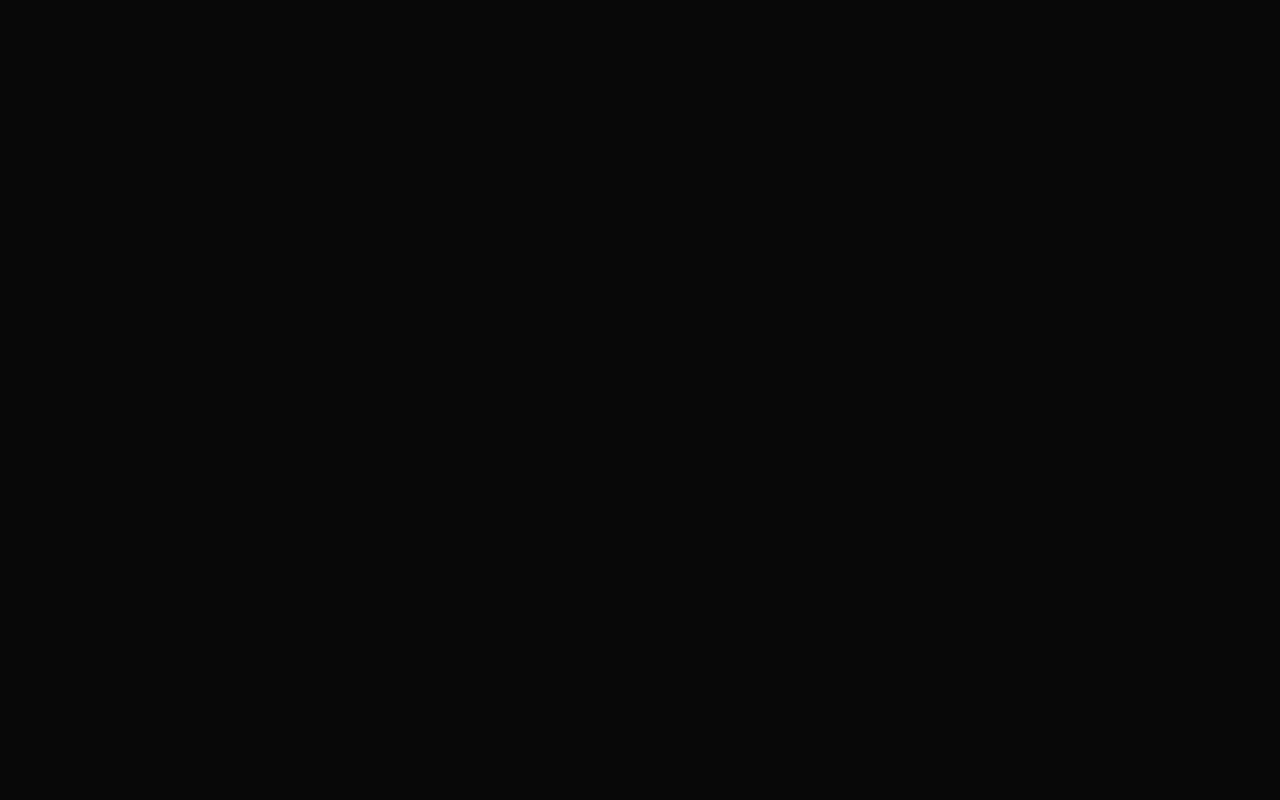
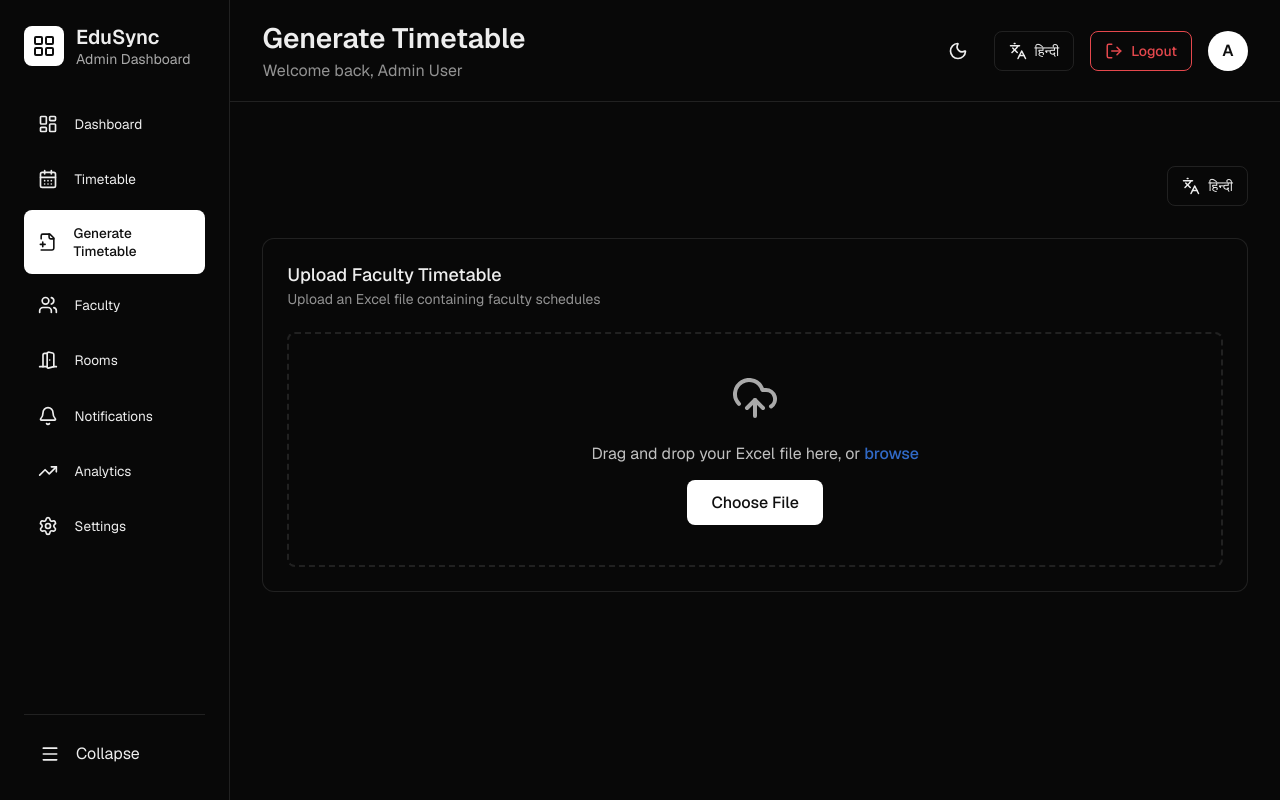
Before and after one commit to Shourya523/EduSch-Frontend, a React (Vite) app: page /gentt in a window 1280 px wide. Before the commit this address had no page. Built offline with nearby package versions, Linux system fonts and the light colour scheme.

Commit message:
Adding useNavigate to navigate to dashboard from HomePage

```diff
--- a/src/App.jsx
+++ b/src/App.jsx
@@ -3,7 +3,8 @@ import HomePage from './Pages/HomePage/HomePage'
 import './index.css'
 import { Routes, Route, BrowserRouter } from "react-router-dom";
 import SignIn from './Pages/auth/signIn.jsx';
-import DashBoard from './Pages/HomePage/DashBoard.jsx';
+import DashBoard from './Pages/DashBoard.jsx';
+import GenerateTT from './Pages/GenerateTT.jsx';
 function App() {
 
 
@@ -13,6 +14,7 @@ function App() {
         <Route path='/' element={<HomePage />} />
         <Route path='/signin' element={<SignIn />} />
         <Route path='/dashboard' element ={<DashBoard />} />
+        <Route path='/gentt' element ={<GenerateTT />} />
       </Routes>
     </BrowserRouter>
   )
--- a/src/Pages/HomePage/DashBoard.jsx
+++ b/src/Pages/DashBoard.jsx
@@ -1,16 +1,19 @@
-import AddFile from '../../components/AddFile';
-import Header from '../../components/Header';
-import SideBar from '../../components/SideBar';
-import StatCard from '../../components/StatCard';
+import AddFile from '../components/AddFile';
+import Header from '../components/Header';
+import SideBar from '../components/SideBar';
+import StatCard from '../components/StatCard';
 import './DashBoard.css';
 import { RectangleHorizontal, Users, Clock, UserSquare2 } from "lucide-react";
 
 export default function DashBoard() {
     return (
         <div className="dashboard-layout">
-            <SideBar />
+            <SideBar activePage={'dashboard'} />
             <main className="main-content">
-                <Header />
+                <Header
+                    title="Dashboard"
+                    subtitle="Welcome back, Admin User"
+                />
                 <div className="content-area">
                     <div className="stats-grid">
                         <StatCard
@@ -42,8 +45,10 @@ export default function DashBoard() {
                         />
                     </div>
 
-                    {/* The AddFile component is now included below */}
-                    <AddFile />
+                    <AddFile
+                        title="Upload Faculty Timetable"
+                        description="Upload an Excel file containing faculty schedules"
+                    />
 
                 </div>
             </main>
--- /dev/null
+++ b/src/Pages/GenerateTT.css
@@ -0,0 +1,63 @@
+@import url('https://fonts.googleapis.com/css2?family=Geist:wght@100..900&display=swap');
+
+:root {
+    --bg-dark: #080808;
+    --text-light: #eeeeee;
+    --border: rgba(255, 255, 255, 0.1);
+    --btn-dark: #1c1c1c;
+    --btn-light: #ffffff;
+    --text-dark: #0f0f0f;
+    --danger-red: #E5484D;
+}
+
+body {
+    font-family: 'Geist', sans-serif;
+    background-color: var(--bg-dark);
+    margin: 0;
+    padding: 0;
+}
+
+/* --- Main Layout --- */
+.page-layout {
+    display: flex;
+    background-color: var(--bg-dark);
+    color: var(--text-light);
+    min-height: 100vh;
+}
+
+.main-content {
+    flex-grow: 1;
+    display: flex;
+    flex-direction: column;
+}
+
+/* --- Content Area --- */
+.content-area {
+    padding: 32px;
+}
+
+.content-header {
+    display: flex;
+    justify-content: flex-end;
+    margin-bottom: 24px;
+}
+
+.language-toggle-btn {
+    display: flex;
+    align-items: center;
+    gap: 8px;
+    background-color: transparent;
+    border: 1px solid var(--border);
+    color: var(--text-light);
+    padding: 10px 14px;
+    border-radius: 8px;
+    font-family: 'Geist', sans-serif;
+    font-size: 14px;
+    font-weight: 500;
+    cursor: pointer;
+    transition: background-color 0.2s ease;
+}
+
+.language-toggle-btn:hover {
+    background-color: var(--btn-dark);
+}
--- /dev/null
+++ b/src/Pages/GenerateTT.jsx
@@ -0,0 +1,33 @@
+import AddFile from '../components/AddFile';
+import Header from '../components/Header';
+import SideBar from '../components/SideBar';
+import './GenerateTT.css';
+import { Languages } from 'lucide-react';
+
+export default function GenerateTT() {
+    return (
+        <div className="page-layout">
+            <SideBar activePage={'gentt'}  />
+            <main className="main-content">
+                <Header
+                    title="Generate Timetable"
+                    subtitle="Welcome back, Admin User"
+                />
+                <div className="content-area">
+                    {/* This is the extra button shown in the screenshot */}
+                    <div className="content-header">
+                        <button className="language-toggle-btn">
+                            <Languages size={18} />
+                            <span>हिन्दी</span>
+                        </button>
+                    </div>
+
+                    <AddFile
+                        title="Upload Timetable Data"
+                        description="Upload an Excel file containing batch schedules and room allocations"
+                    />
+                </div>
+            </main>
+        </div>
+    );
+}
--- a/src/Pages/auth/signIn.css
+++ b/src/Pages/auth/signIn.css
@@ -11,7 +11,7 @@
 
 /* --- Top Bar --- */
 /* CHANGED: Made the wrapper absolute to span the full page width */
-.sd-wrapper {
+.sdf-wrapper {
   position: absolute;
   top: 0;
   left: 0;
@@ -21,7 +21,7 @@
   align-items: center;
   padding: 1.5rem 2rem; /* Added padding to keep content off edges */
   box-sizing: border-box;
-  border: none;
+  border-bottom: 1px solid rgba(255, 255, 255, 0.1);
 }
 
 .sd-left {
@@ -68,6 +68,7 @@
   width: 100%;            /* Ensures it takes up full width of the container */
   justify-content: center; /* Re-centers the new horizontal group */
   margin-top: 2rem;
+  /* border-bottom: 1px solid rgba(255, 255, 255, 0.1); */
 }
 
 /* New class for the text container */
--- a/src/Pages/auth/signIn.jsx
+++ b/src/Pages/auth/signIn.jsx
@@ -21,7 +21,7 @@ function SignIn() {
   return (
     <div className="signin-page-wrapper">
       {/* Top Bar */}
-      <header className="sd-wrapper">
+      <header className="sdf-wrapper">
         <div className="sd-left" onClick={handleGoHome}>
           <ArrowLeft size={18} strokeWidth={2} color="white" />
           <span className="sd-sitemotto">Back To Home</span>
--- a/src/components/Header.jsx
+++ b/src/components/Header.jsx
@@ -1,12 +1,14 @@
 import './Header.css';
 import { Moon, Languages, LogOut } from "lucide-react";
 
-export default function Header() {
+// Add { title, subtitle } as props
+export default function Header({ title, subtitle }) {
     return (
         <header className="dashboard-header">
             <div className="header-title">
-                <h1>Dashboard</h1>
-                <p>Welcome back, Admin User</p>
+                {/* Use the props, with fallback text */}
+                <h1>{title || 'Dashboard'}</h1>
+                <p>{subtitle || 'Welcome back, Admin User'}</p>
             </div>
             <div className="header-controls">
                 <button className="theme-toggle">
--- a/src/components/SideBar.jsx
+++ b/src/components/SideBar.jsx
@@ -1,3 +1,4 @@
+import { useNavigate } from 'react-router-dom';
 import './SideBar.css';
 import {
     LayoutGrid,
@@ -12,7 +13,8 @@ import {
     Menu
 } from "lucide-react";
 
-export default function SideBar() {
+export default function SideBar({ activePage }) {
+    const navigate = useNavigate();
     return (
         <aside className="sidebar">
             <div className="sidebar-header">
@@ -27,49 +29,49 @@ export default function SideBar() {
 
             <nav className="sidebar-nav">
                 <ul>
-                    <li className="active">
+                    <li className={activePage === 'dashboard' ? 'active' : ''} onClick={() => navigate("/dashboard")}>
                         <a href="#">
                             <LayoutDashboard size={20} />
                             <span>Dashboard</span>
                         </a>
                     </li>
-                    <li>
+                    <li className={activePage === 'timetable' ? 'active' : ''} onClick={() => navigate("/timetable")}>
                         <a href="#">
                             <CalendarDays size={20} />
                             <span>Timetable</span>
                         </a>
                     </li>
-                    <li>
+                    <li className={activePage === 'gentt' ? 'active' : ''} onClick={() => navigate("/gentt")}>
                         <a href="#">
                             <FilePlus2 size={20} />
                             <span>Generate Timetable</span>
                         </a>
                     </li>
-                    <li>
+                    <li className={activePage === 'faculty' ? 'active' : ''} onClick={() => navigate("/faculty")}>
                         <a href="#">
                             <Users size={20} />
                             <span>Faculty</span>
                         </a>
                     </li>
-                    <li>
+                    <li className={activePage === 'rooms' ? 'active' : ''} onClick={() => navigate("/rooms")}>
                         <a href="#">
                             <DoorOpen size={20} />
                             <span>Rooms</span>
                         </a>
                     </li>
-                    <li>
+                    <li className={activePage === 'notifications' ? 'active' : ''} onClick={() => navigate("/notifications")}>
                         <a href="#">
                             <Bell size={20} />
                             <span>Notifications</span>
                         </a>
                     </li>
-                    <li>
+                    <li className={activePage === 'analytics' ? 'active' : ''} onClick={() => navigate("/analytics")}>
                         <a href="#">
                             <TrendingUp size={20} />
                             <span>Analytics</span>
                         </a>
                     </li>
-                    <li>
+                    <li className={activePage === 'settings' ? 'active' : ''} onClick={() => navigate("/settings")}>
                         <a href="#">
                             <Settings size={20} />
                             <span>Settings</span>
```
Also changed, not shown: src/Pages/DashBoard.css (renamed from src/Pages/HomePage/DashBoard.css).
